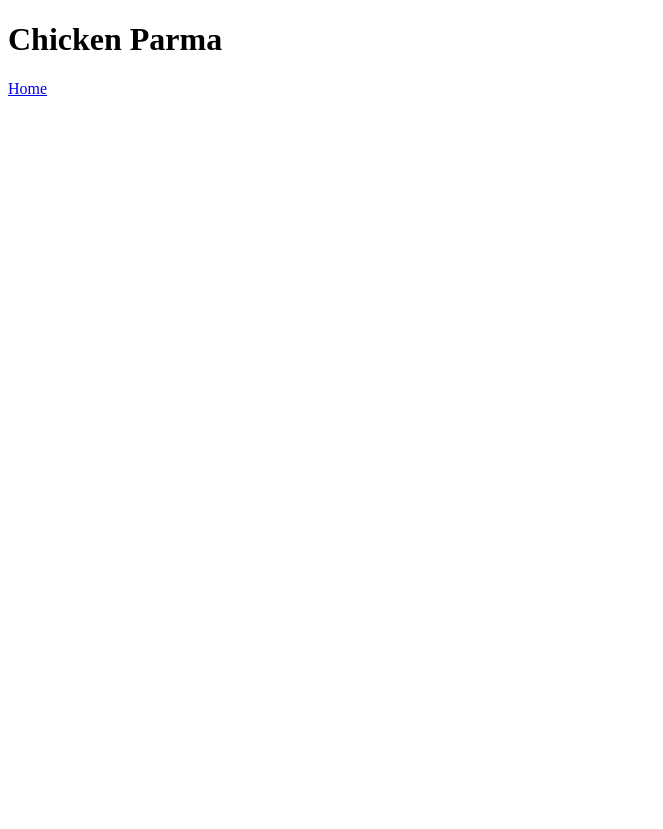
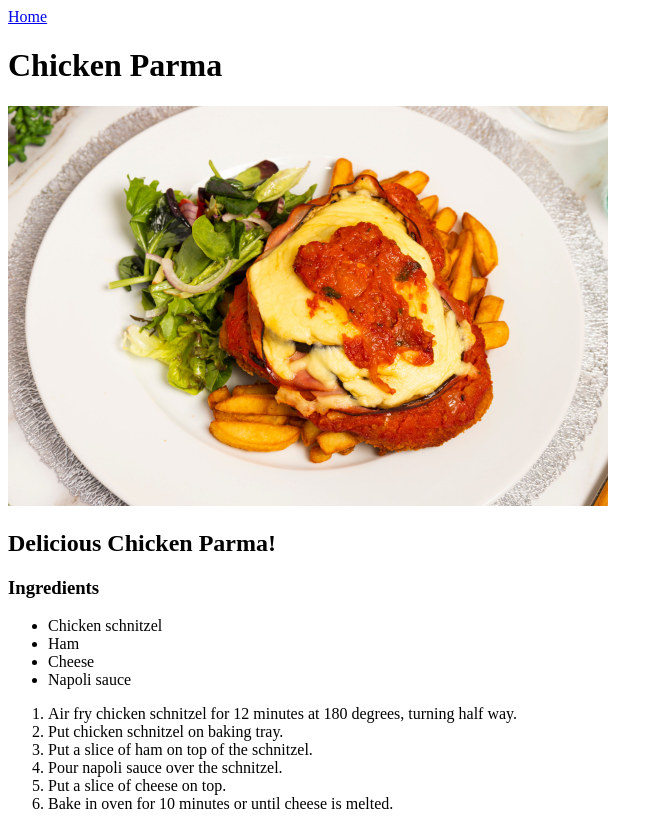
Before and after one commit to swilson14/odin-recipes, a plain HTML site: page recipes/chicken_parma.html in a window 1280 px wide. Shown: the whole page, without its empty margins (0-663 px from the left). Before the commit the page ends 800 px from the top, so only its background shows below. Drawn offline with Linux system fonts and the light colour scheme.

Commit message:
Add recipe content to chicken parma page

```diff
--- a/recipes/chicken_parma.html
+++ b/recipes/chicken_parma.html
@@ -6,7 +6,24 @@
     <title>Chicken Parma</title>
 </head>
 <body>
+    <a href="../index.html">Home</a>
     <h1>Chicken Parma</h1>
-    <a href="../index.html">Home</a>
+    <img src="../images/chicken_parma.jpg" alt="chicken parma" width="600">
+    <h2>Delicious Chicken Parma!</h2>
+    <h3>Ingredients</h3>
+    <ul>
+        <li>Chicken schnitzel</li>
+        <li>Ham</li>
+        <li>Cheese</li>
+        <li>Napoli sauce</li>
+    </ul>
+    <ol>
+        <li>Air fry chicken schnitzel for 12 minutes at 180 degrees, turning half way.</li>
+        <li>Put chicken schnitzel on baking tray.</li>
+        <li>Put a slice of ham on top of the schnitzel.</li>
+        <li>Pour napoli sauce over the schnitzel.</li>
+        <li>Put a slice of cheese on top.</li>
+        <li>Bake in oven for 10 minutes or until cheese is melted.</li>
+    </ol>
 </body>
 </html>
```
Also changed, not shown: images/chicken_parma.jpg (added).
